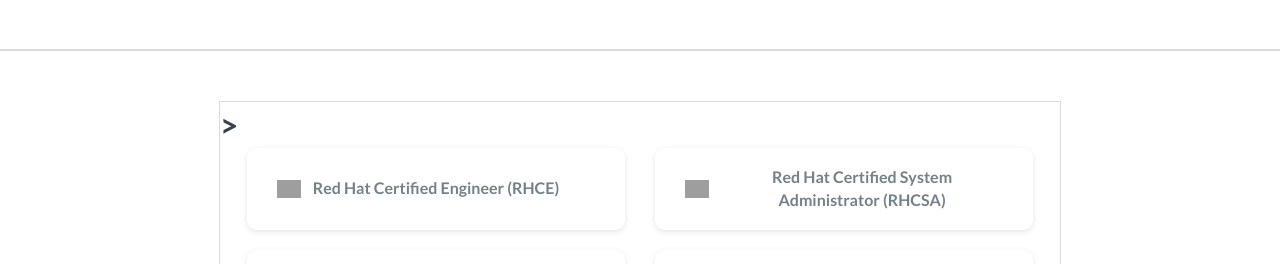
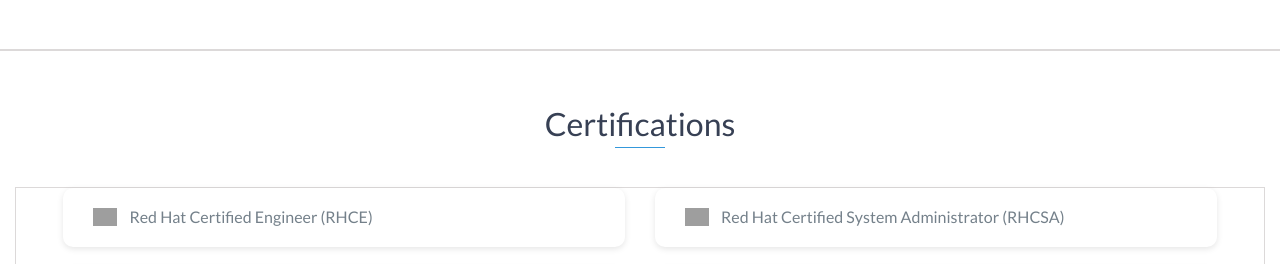
Before and after one commit to BasilTAlias/BasilTAlias.github.io, a website: page index.html in a window 1280 px wide. Shown: the part 2308-2572 px from the top of the page. Drawn offline with nearby package versions, Linux system fonts and the light colour scheme; grey boxes are pictures that could not be loaded.

Commit message:
Update index.html

```diff
--- a/index.html
+++ b/index.html
@@ -138,9 +138,9 @@
     </div>
 
 <div class="optional-section" id="certifications">
-    <h2 class="heading" style="font-family: 'Lato', sans-serif; font-weight: 700; font-size: 32px; text-align: center;" Certifications</h2>
+    <h2 class="heading" style="font-family: 'Lato', sans-serif; font-weight: 400; font-size: 32px; text-align: center;">Certifications</h2>
 
-        <div class="optional-section-block" style="max-width: 100%; padding: 0;">>
+        <div class="optional-section-block" style="max-width: 100%; padding: 0;">
 <!-- Row 1: Red Hat -->
         <ul style="list-style: none; padding: 0; display: flex; justify-content: center; flex-wrap: wrap; gap: 30px; margin-bottom: 20px;">
             <li style="width: 45%; min-width: 320px; background: #fff; border-radius: 10px; padding: 18px 30px; box-shadow: 0 2px 6px rgba(0,0,0,0.1); font-size: clamp(13px, 1.4vw, 16px); display: flex; align-items: center; gap: 12px;">
```
